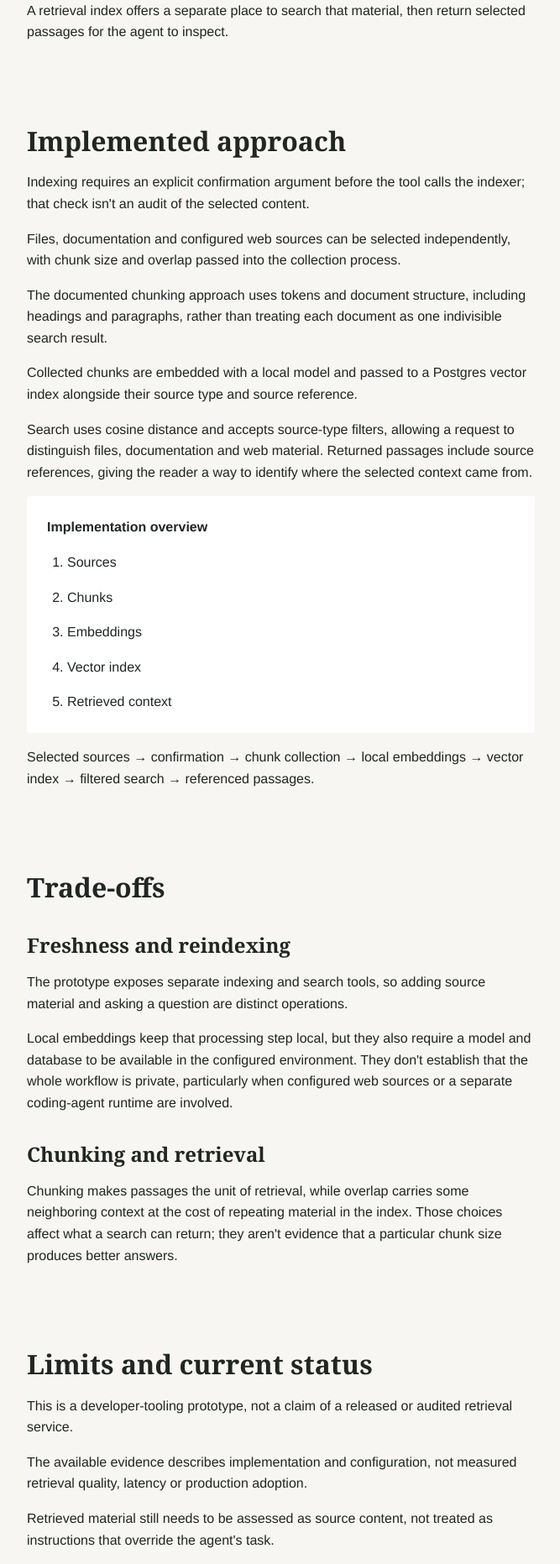
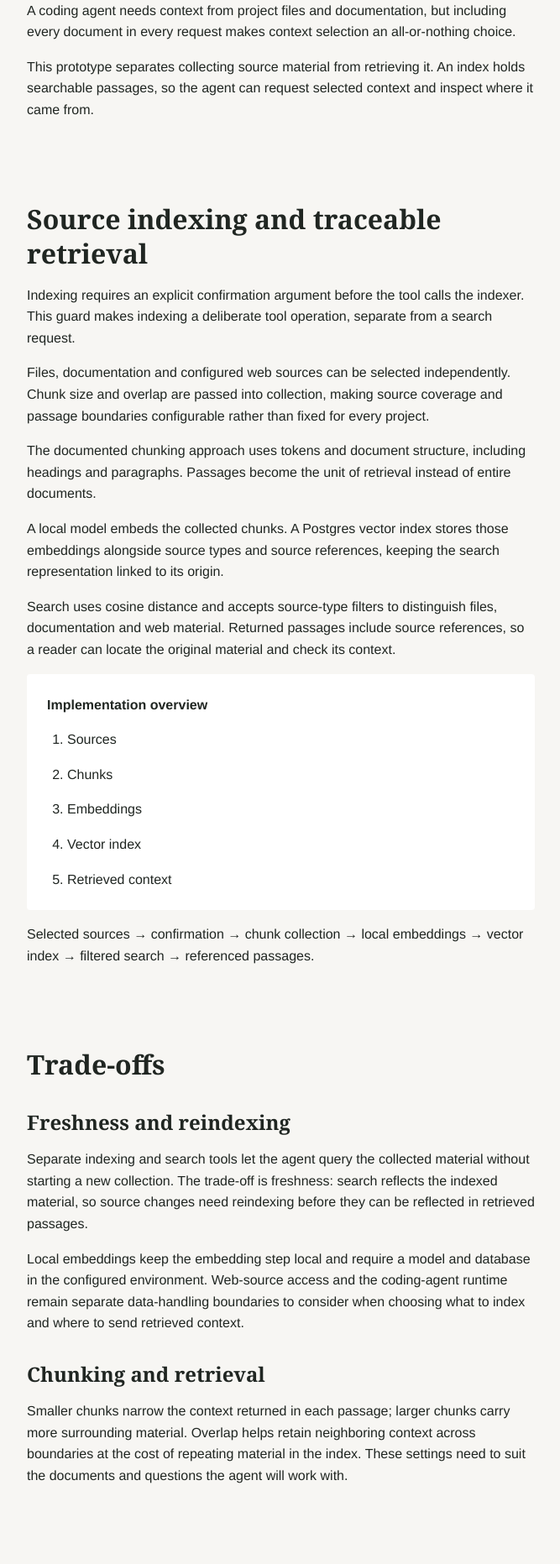
Before and after one commit to donske07/donske07.github.io, a website: page projects/local-rag/index.html in a window 1280 px wide. Shown: the part 662-2525 px from the top of the page at 84% size, without its empty margins (48-715 px from the left). Drawn offline with Linux system fonts and the light colour scheme.

Commit message:
Refresh local RAG project page
Ultraworked with [Sisyphus](https://github.com/code-yeongyu/oh-my-openagent)

Co-authored-by: Sisyphus <clio-agent@sisyphuslabs.ai>

```diff
--- a/projects/local-rag/index.html
+++ b/projects/local-rag/index.html
@@ -33,21 +33,21 @@
       <div class="intro-text stack">
         <h1>Local-first RAG for coding agents</h1>
         <p class="status">Developer-tooling prototype</p>
-        <p>A local-first retrieval plugin for coding agents, using local embeddings and a vector index to search project files and documentation.</p>
+        <p>A local-first retrieval plugin that gives coding agents a way to search project context. The work connects configurable source indexing, local embeddings and vector search, returning passages with references to their source.</p>
       </div>
     </header>
     <section class="prose" aria-labelledby="problem-title">
-      <h2 id="problem-title">Problem</h2>
-      <p>The problem explored here is how to give a coding agent relevant project context without treating every file or document as part of every request.</p>
-      <p>A retrieval index offers a separate place to search that material, then return selected passages for the agent to inspect.</p>
+      <h2 id="problem-title">Search project context, not every document</h2>
+      <p>A coding agent needs context from project files and documentation, but including every document in every request makes context selection an all-or-nothing choice.</p>
+      <p>This prototype separates collecting source material from retrieving it. An index holds searchable passages, so the agent can request selected context and inspect where it came from.</p>
     </section>
     <section class="prose" aria-labelledby="approach-title">
-      <h2 id="approach-title">Implemented approach</h2>
-      <p>Indexing requires an explicit confirmation argument before the tool calls the indexer; that check isn't an audit of the selected content.</p>
-      <p>Files, documentation and configured web sources can be selected independently, with chunk size and overlap passed into the collection process.</p>
-      <p>The documented chunking approach uses tokens and document structure, including headings and paragraphs, rather than treating each document as one indivisible search result.</p>
-      <p>Collected chunks are embedded with a local model and passed to a Postgres vector index alongside their source type and source reference.</p>
-      <p>Search uses cosine distance and accepts source-type filters, allowing a request to distinguish files, documentation and web material. Returned passages include source references, giving the reader a way to identify where the selected context came from.</p>
+      <h2 id="approach-title">Source indexing and traceable retrieval</h2>
+      <p>Indexing requires an explicit confirmation argument before the tool calls the indexer. This guard makes indexing a deliberate tool operation, separate from a search request.</p>
+      <p>Files, documentation and configured web sources can be selected independently. Chunk size and overlap are passed into collection, making source coverage and passage boundaries configurable rather than fixed for every project.</p>
+      <p>The documented chunking approach uses tokens and document structure, including headings and paragraphs. Passages become the unit of retrieval instead of entire documents.</p>
+      <p>A local model embeds the collected chunks. A Postgres vector index stores those embeddings alongside source types and source references, keeping the search representation linked to its origin.</p>
+      <p>Search uses cosine distance and accepts source-type filters to distinguish files, documentation and web material. Returned passages include source references, so a reader can locate the original material and check its context.</p>
       <figure class="text-flow" aria-labelledby="flow-caption">
         <figcaption id="flow-caption">Implementation overview</figcaption>
         <ol>
@@ -63,16 +63,16 @@
     <section class="prose" aria-labelledby="tradeoffs-title">
       <h2 id="tradeoffs-title">Trade-offs</h2>
       <h3>Freshness and reindexing</h3>
-      <p>The prototype exposes separate indexing and search tools, so adding source material and asking a question are distinct operations.</p>
-      <p>Local embeddings keep that processing step local, but they also require a model and database to be available in the configured environment. They don't establish that the whole workflow is private, particularly when configured web sources or a separate coding-agent runtime are involved.</p>
+      <p>Separate indexing and search tools let the agent query the collected material without starting a new collection. The trade-off is freshness: search reflects the indexed material, so source changes need reindexing before they can be reflected in retrieved passages.</p>
+      <p>Local embeddings keep the embedding step local and require a model and database in the configured environment. Web-source access and the coding-agent runtime remain separate data-handling boundaries to consider when choosing what to index and where to send retrieved context.</p>
       <h3>Chunking and retrieval</h3>
-      <p>Chunking makes passages the unit of retrieval, while overlap carries some neighboring context at the cost of repeating material in the index. Those choices affect what a search can return; they aren't evidence that a particular chunk size produces better answers.</p>
+      <p>Smaller chunks narrow the context returned in each passage; larger chunks carry more surrounding material. Overlap helps retain neighboring context across boundaries at the cost of repeating material in the index. These settings need to suit the documents and questions the agent will work with.</p>
     </section>
     <section class="prose" aria-labelledby="limits-title">
-      <h2 id="limits-title">Limits and current status</h2>
-      <p>This is a developer-tooling prototype, not a claim of a released or audited retrieval service.</p>
-      <p>The available evidence describes implementation and configuration, not measured retrieval quality, latency or production adoption.</p>
-      <p>Retrieved material still needs to be assessed as source content, not treated as instructions that override the agent's task.</p>
+      <h2 id="limits-title">Project scope and source judgment</h2>
+      <p>The prototype focuses on the retrieval layer for coding agents: choosing sources, indexing passages and returning filtered context with source references.</p>
+      <p>Source references make a result traceable, not authoritative. Before relying on a passage, the reader or agent needs to check its relevance and whether the original source has changed since indexing.</p>
+      <p>Retrieved text is untrusted source content, not instructions that override the agent's task. The indexing confirmation guard controls when collection starts; it doesn't decide whether the content is safe to follow.</p>
     </section>
   </main>
   <footer class="site-footer page-container stack">
```
Also changed, not shown: tests/e2e/local-rag.spec.mjs (+8 -7 lines).
